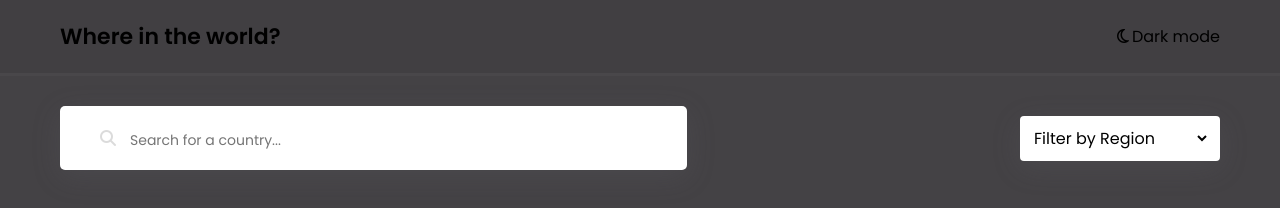
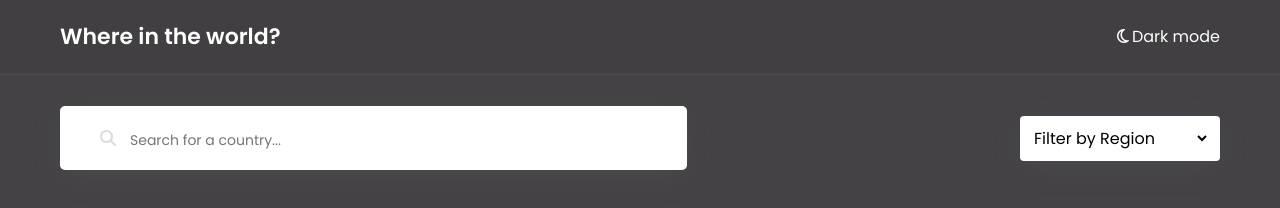
Before and after one commit to twlalaa/Country_API, a plain HTML site: page index.html in a window 1280 px wide. Both pictures are taken after a click on the button "Dark mode". Drawn offline with Linux system fonts and the light colour scheme; no server answers; a web font is replaced by a local one.

Commit message:
add necessary changes for dark mode

```diff
--- a/index.html
+++ b/index.html
@@ -16,7 +16,7 @@
   <body>
     <header>
       <div class="header-left">
-        <a href="index.html">Where in the world?</a>
+        <a id="header-title" href="index.html">Where in the world?</a>
       </div>
       <button id="dark" class="header-right">
         <i class="fa-regular fa-moon"></i>Dark mode
--- a/script.js
+++ b/script.js
@@ -78,10 +78,14 @@ searchInput.addEventListener("input", (e) => {
   showCards(searchedData);
 });
 
+const title = document.getElementById("header-title");
+
 const darkBtn = document.getElementById("dark");
 
 darkBtn.addEventListener("click", (e) => {
   document.body.classList.toggle("body-color");
+  title.classList.toggle("a-color");
+  darkBtn.classList.toggle("dark-mode-color");
 });
 
 const scrollToTopButton = document.getElementById("scrollToTopButton");
--- a/style.css
+++ b/style.css
@@ -154,6 +154,15 @@ main {
 
 .card-color {
   background-color: #7f8487;
+  color: #fff;
+}
+
+.header-left .a-color {
+  color: #fff;
+}
+
+.dark-mode-color {
+  color: #fff;
 }
 
 #scrollToTopButton {
```
